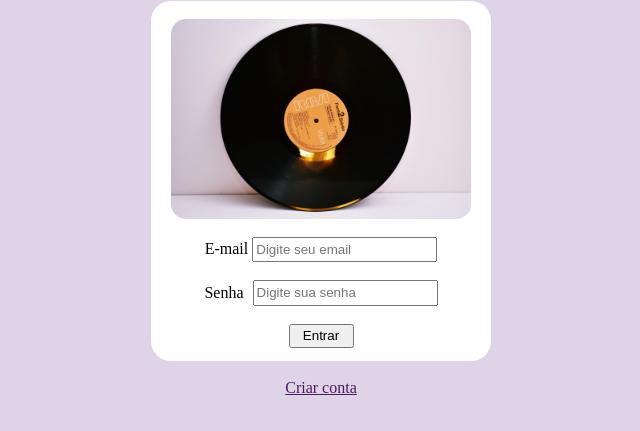
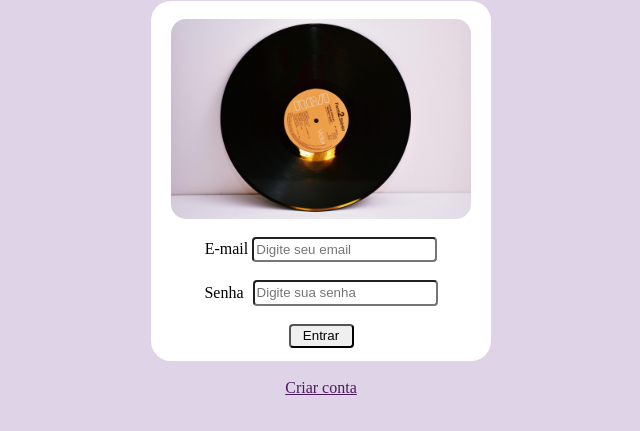
Before and after one commit to YasminDSilva/siteHTML, a plain HTML site: page index.html in a window 1280 px wide. Shown: the part 221-652 px from the top of the page, without its empty margins (319-959 px from the left). Drawn offline with Linux system fonts and the light colour scheme.

Commit message:
Add files via upload

```diff
--- a/index.html
+++ b/index.html
@@ -57,16 +57,19 @@
 
         .email{
             height: 25px;
+            border-radius: 4px;
         }
 
         .senha{
             height: 26px;
             margin-left: 5px;
+            border-radius: 4px;
         }
 
         .entrar{
             height: 24px;
             width: 65px;
+            border-radius: 4px;
         }
 
 
```
Also changed, not shown: formulario.html (+1 -1 lines).
